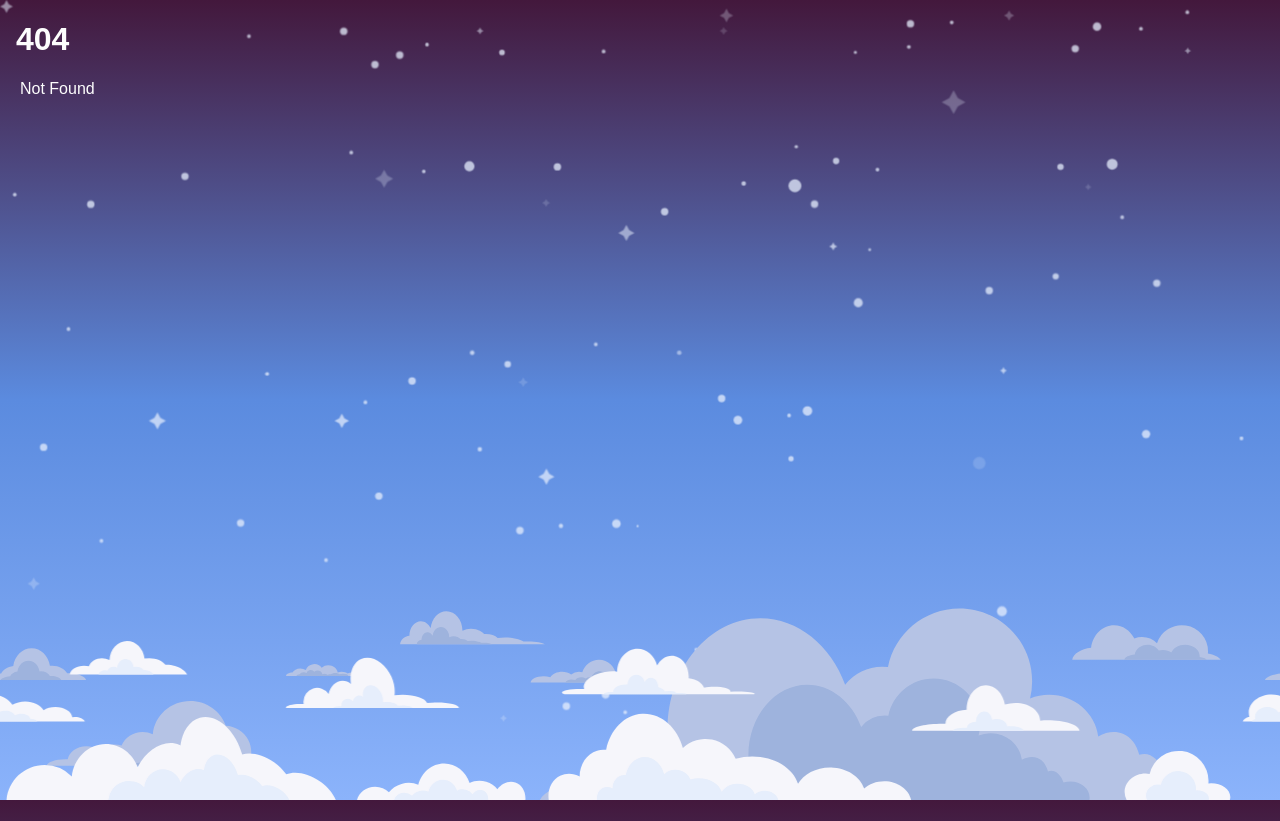
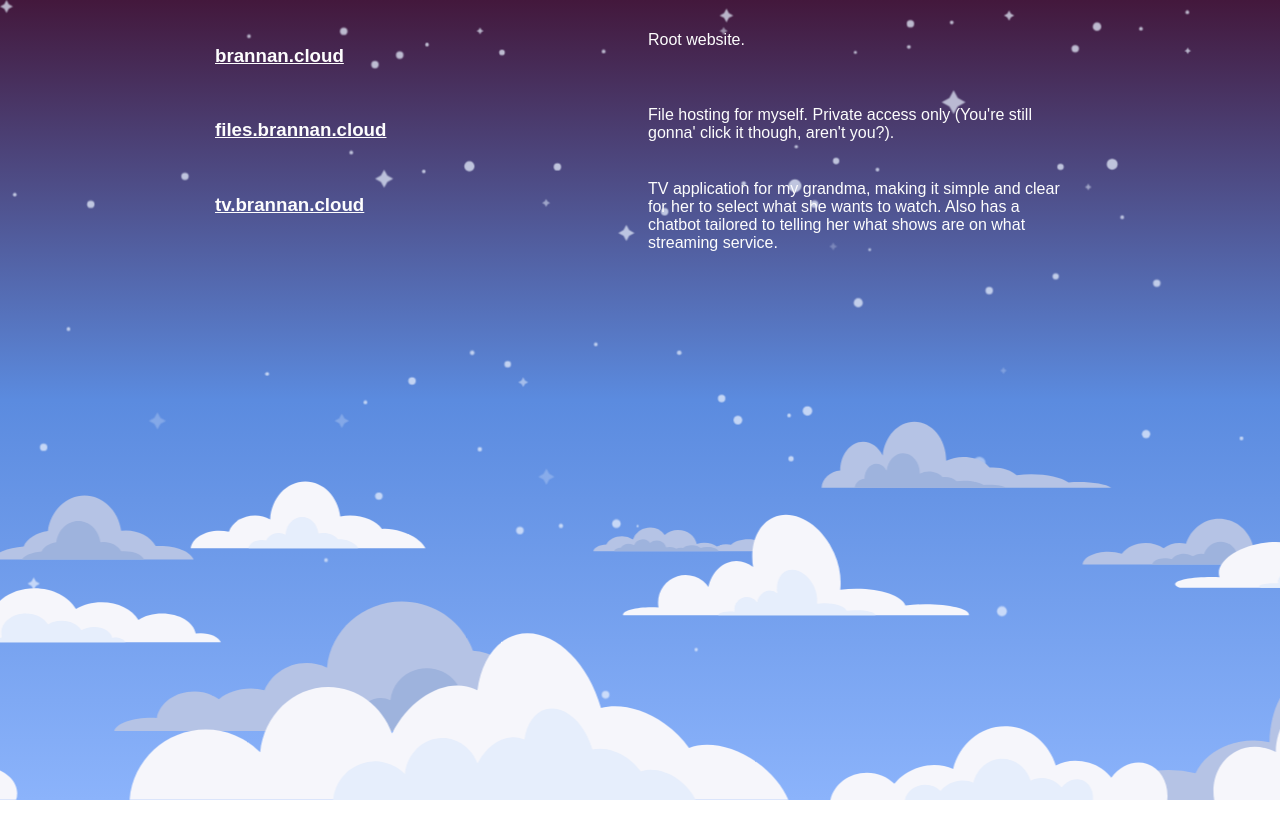
Before and after one commit to bananabrann/brannan.cloud, a SvelteKit app: page /tools in a window 1280 px wide. Before the commit this address had no page. After the commit the page ends 800 px from the top, so only its background shows below. Built offline with nearby package versions, Linux system fonts and the light colour scheme; a web font is replaced by a local one.

Commit message:
Works page (#24)

```diff
--- a/package.json
+++ b/package.json
@@ -1,6 +1,6 @@
 {
   "name": "brannan.cloud",
-  "version": "2.4.0",
+  "version": "2.5.0",
   "private": true,
   "scripts": {
     "dev": "vite dev",
--- a/src/routes/+layout.svelte
+++ b/src/routes/+layout.svelte
@@ -14,9 +14,9 @@
   <link rel="stylesheet" href="https://use.typekit.net/xtr6jqc.css" />
 </head>
 
-<main>
+<content>
   <slot />
-</main>
+</content>
 
 <div id="cloud-board">
   <div class="cloud-row">
@@ -55,7 +55,7 @@
   @use "../variables.scss";
   @use "sass:math";
 
-  main {
+  content {
     margin: auto 1rem;
   }
 
@@ -78,7 +78,8 @@
       display: flex;
       position: fixed;
       bottom: 0;
-      width: 200%;
+      width: 400%;
+      height: 80vh;
     }
     .cloud {
       width: 100%;
--- a/src/routes/+page.svelte
+++ b/src/routes/+page.svelte
@@ -2,13 +2,14 @@
   import GitHub from "svelte-material-icons/Github.svelte";
   import Discord from "svelte-material-icons/Discord.svelte";
   import OpenInNew from "svelte-material-icons/OpenInNew.svelte";
-  import Mastodon from "svelte-material-icons/Mastodon.svelte";
-  import BananamanLaying from "$lib/assets/png/bananaman-on-side.png";
+
+  import Wrench from "svelte-material-icons/Wrench.svelte";
+
   import { version } from "$app/environment";
   import { browser } from "$app/environment";
   import { onMount } from "svelte";
 
-  const socialMediaIconHeight = "1.25rem";
+  const socialMediaIconHeight = "100%";
   let currentLang = "en";
 
   $: bio =
@@ -40,56 +41,27 @@
 </script>
 
 <main>
-  <!-- <Bananaman /> -->
-  <img src={BananamanLaying} alt="" style="height: 210px;" />
-  <section>
-    <p id="lang-selection-container">
-      <!-- svelte-ignore a11y-click-events-have-key-events -->
-      <span on:click={() => changeLang("en")}>[en]</span>
-      <!-- svelte-ignore a11y-click-events-have-key-events -->
-      <span on:click={() => changeLang("es")}>[es]</span>
-    </p>
-    <p>
-      {bio}
-    </p>
-  </section>
-
-  <section id="directory">
-    <!-- <Directory /> -->
-    <a href="/">Homepage</a>
-
-    <a href="https://files.brannan.cloud" target="_blank"
-      >Files <small>(private)</small><OpenInNew />
-    </a>
-
-    <a href="https://tv.brannan.cloud" target="_blank">Grandma's TV<OpenInNew /></a>
-
-    <br />
-
-    <a href="https://discordapp.com/users/321317378862350346" target="_blank">
-      <Discord height={socialMediaIconHeight} width={socialMediaIconHeight} />Discord
+  <section id="social">
+    <a href="https://discordapp.com/users/321317378862350346" target="_self">
+      <Discord height={socialMediaIconHeight} width={socialMediaIconHeight} />
     </a>
     <a href="https://github.com/bananabrann" target="_self">
-      <GitHub height={socialMediaIconHeight} width={socialMediaIconHeight} />GitHub
+      <GitHub height={socialMediaIconHeight} width={socialMediaIconHeight} />
     </a>
-    <a href="" target="_self">
-      <Mastodon height={socialMediaIconHeight} width={socialMediaIconHeight} />Mastodon
+    <a href="/tools">
+      <Wrench height={socialMediaIconHeight} width={socialMediaIconHeight} />
     </a>
   </section>
 
-  <section>
-    <div id="legal">
-      <!-- prettier-ignore -->
-      <small>
-        <code>*.brannan.cloud</code> websites and systems by me.
-          <a
-            href="https://github.com/bananabrann/brannan.cloud/blob/main/LICENSE"
-            target="_blank">MIT license, 2023.<OpenInNew />
-          </a>
-        </small>
-      <small> Art assets by various artists. All rights reserved. </small>
-      <small> v{version} </small>
-    </div>
+  <section id="legal">
+    <p>
+      Web by @bananabrann,
+      <a href="https://github.com/bananabrann/brannan.cloud/blob/main/LICENSE" target="_blank"
+        >MIT license, 2023.<OpenInNew />
+      </a>
+    </p>
+    <p>Art assets by various artists, all rights reserved.</p>
+    <small> v{version} </small>
   </section>
 </main>
 
@@ -97,8 +69,7 @@
   $upper-width: 475px;
 
   main {
-    // margin: 0 auto;
-    padding-top: 2vh;
+    padding-top: 20vh;
     display: flex;
     flex-flow: column nowrap;
     justify-content: flex-start;
@@ -111,23 +82,22 @@
     max-width: $upper-width;
   }
 
-  #directory {
+  #social {
     display: flex;
-    flex-flow: column nowrap;
-  }
+    flex-flow: row nowrap;
+    justify-content: center;
+    gap: 2.5rem;
 
-  #lang-selection-container {
-    text-align: right;
-    gap: 0.5rem;
+    @media (orientation: portrait) {
+      gap: 15px;
+    }
 
-    span {
-      @include gentle-transition();
-      cursor: pointer;
+    a {
+      height: 100%;
+      width: 8.5vw;
 
-      &:hover {
-        @include gentle-transition();
-        text-decoration: underline;
-        color: $brand-secondary;
+      @media (orientation: portrait) {
+        width: 24vw;
       }
     }
   }
@@ -138,6 +108,11 @@
     gap: 0.1rem;
     align-items: center;
 
+    p {
+      margin: 0;
+      padding: 0 2px;
+    }
+
     > * {
       text-align: center;
     }
--- /dev/null
+++ b/src/routes/tools/+page.svelte
@@ -0,0 +1,52 @@
+<section>
+  <article>
+    <a href="/">
+      <h3>brannan.cloud</h3>
+    </a>
+    <p>Root website.</p>
+  </article>
+
+  <article>
+    <a href="https://files.brannan.cloud">
+      <h3>files.brannan.cloud</h3>
+    </a>
+    <p>
+      File hosting for myself. Private access only (You're still gonna' click it though, aren't
+      you?).
+    </p>
+  </article>
+
+  <article>
+    <a href="https://tv.brannan.cloud" target="_self">
+      <h3>tv.brannan.cloud</h3>
+    </a>
+    <p>
+      TV application for my grandma, making it simple and clear for her to select what she wants to
+      watch. Also has a chatbot tailored to telling her what shows are on what streaming service.
+    </p>
+  </article>
+</section>
+
+<style lang="scss">
+  section {
+    // margin: auto 4rem;
+    margin: 0 auto;
+    max-width: 850px;
+    padding: 8px;
+    display: flex;
+    flex-direction: column;
+    align-items: space-around;
+  }
+
+  article {
+    display: flex;
+    justify-content: space-between;
+    gap: 1rem;
+    margin-bottom: 15px;
+
+    > * {
+      flex-basis: 0;
+      flex-grow: 1;
+    }
+  }
+</style>
```
Also changed, not shown: 2 other files (tests, documents, lock files or other folders).
